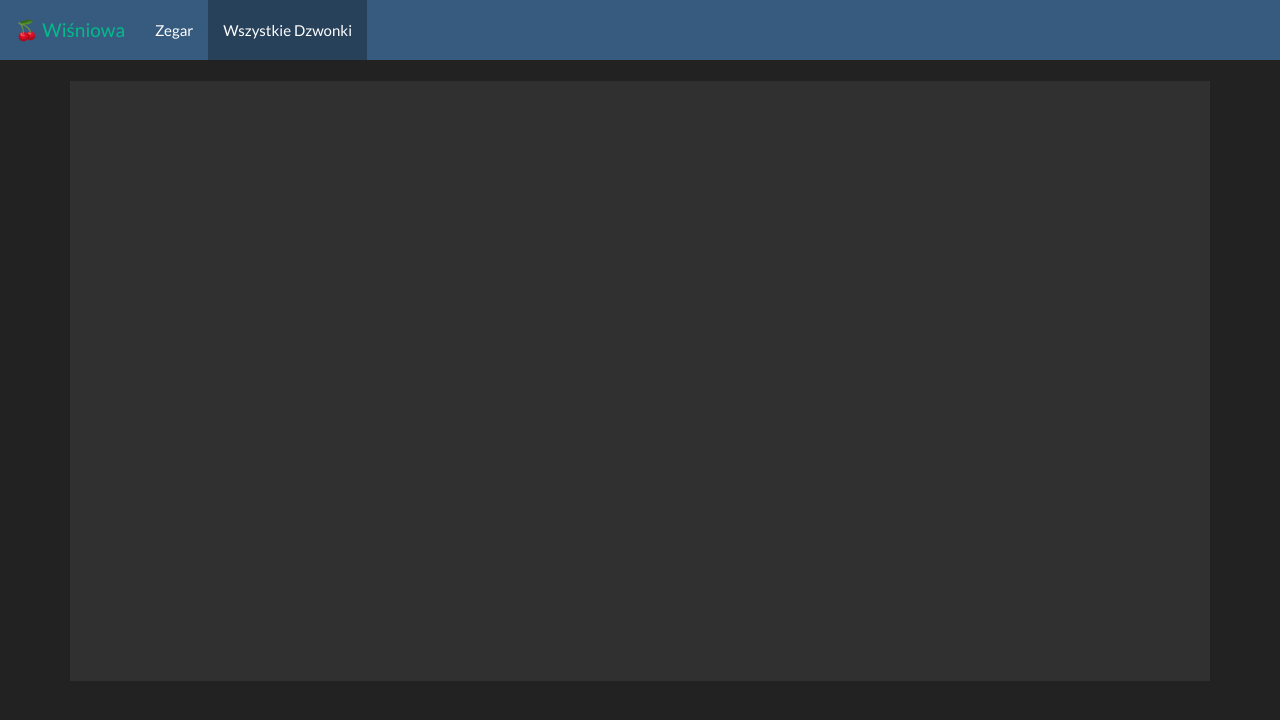
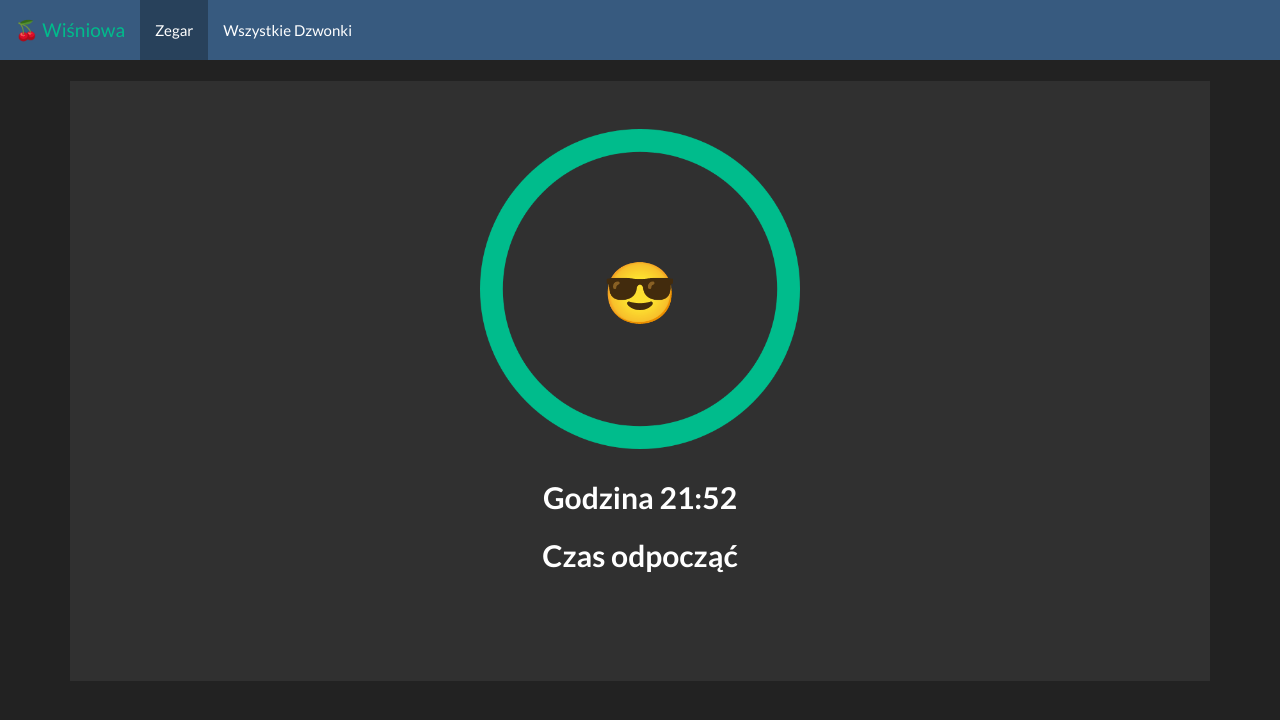
Before and after one commit to szachneq/ile-do-dzwonka, a website: page index.html in a window 1280 px wide. Drawn offline with nearby package versions, Linux system fonts and the light colour scheme.

Commit message:
fixed inversed changes to html files

```diff
--- a/all.html
+++ b/all.html
@@ -32,8 +32,8 @@
 
     <div class="navbar-collapse collapse" id="bs-example-navbar-collapse-1" aria-expanded="false" style="height: 1px;">
       <ul class="nav navbar-nav">
-        <li class="active"><a href="/">Zegar<span class="sr-only">(current)</span></a></li>
-        <li><a href="/all">Wszystkie Dzwonki</a></li>
+        <li><a href="/">Zegar</a></li>
+        <li class="active"><a href="/all">Wszystkie Dzwonki<span class="sr-only">(current)</span></a></li>
       </ul>
     </div>
   </div>
@@ -46,7 +46,7 @@
 
 <img src="img/cherry.png" id="backimg">
 
-		<script src="build/main.min.js"></script>
+		<!-- <script src="build/main.min.js"></script> -->
 		<script src="https://maxcdn.bootstrapcdn.com/bootstrap/3.3.7/js/bootstrap.min.js" integrity="sha384-Tc5IQib027qvyjSMfHjOMaLkfuWVxZxUPnCJA7l2mCWNIpG9mGCD8wGNIcPD7Txa" crossorigin="anonymous"></script>
   </body>
 </html>
--- a/index.html
+++ b/index.html
@@ -32,8 +32,8 @@
 
     <div class="navbar-collapse collapse" id="bs-example-navbar-collapse-1" aria-expanded="false" style="height: 1px;">
       <ul class="nav navbar-nav">
-        <li><a href="/">Zegar</a></li>
-        <li class="active"><a href="/all">Wszystkie Dzwonki<span class="sr-only">(current)</span></a></li>
+        <li class="active"><a href="/">Zegar<span class="sr-only">(current)</span></a></li>
+        <li><a href="/all">Wszystkie Dzwonki</a></li>
       </ul>
     </div>
   </div>
@@ -52,7 +52,7 @@
 
 <img src="img/cherry.png" id="backimg">
 
-		<!-- <script src="build/main.min.js"></script> -->
+		<script src="build/main.min.js"></script>
 		<script src="https://maxcdn.bootstrapcdn.com/bootstrap/3.3.7/js/bootstrap.min.js" integrity="sha384-Tc5IQib027qvyjSMfHjOMaLkfuWVxZxUPnCJA7l2mCWNIpG9mGCD8wGNIcPD7Txa" crossorigin="anonymous"></script>
   </body>
 </html>
```
